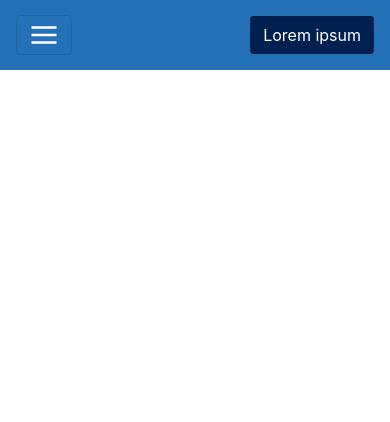
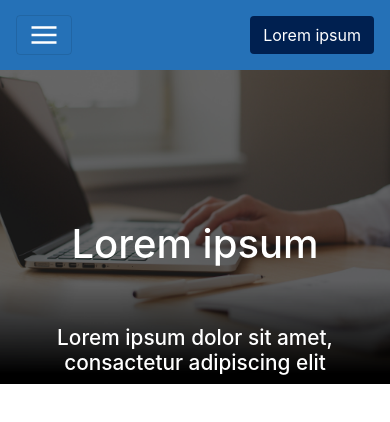
Before and after one commit to guivillar/treinamentoRaccoonFront, a plain HTML site: page index.html in a window 390 px wide. Drawn offline with nearby package versions, Linux system fonts and the light colour scheme.

Commit message:
Inicio sectio hero - v1.1.1

```diff
--- /dev/null
+++ b/css/hero.css
@@ -0,0 +1,46 @@
+
+
+.hero .div-hero{
+background-image: url("../assets/Grupo\ 52.png");
+height: 50%;
+background-position: center;
+background-repeat: no-repeat;
+background-size: cover;
+position: relative;
+}
+
+
+@media only screen and (min-width: 1441px) {
+    .hero .div-hero{
+    background-image: url("../assets/Grupo\ 52@2x.png");
+    height: 50%;
+    background-position: center;
+    background-repeat: no-repeat;
+    background-size: cover;
+    position: relative;
+    }
+}
+
+@media only screen and (max-width:991px){
+    .hero .div-hero h2{
+        padding-top: 50px;
+        font-size: 1.3em;
+        padding-left: 25px;
+        padding-right: 25px;
+    }
+
+    .hero .div-hero{
+    display: flex;
+    flex-direction: column;
+    align-items: center;
+    align-content: center;
+    color: white;
+    text-align: center;
+    }
+}
+
+
+
+.hero .div-hero h1{
+    padding-top: 150px;
+}
--- a/index.html
+++ b/index.html
@@ -5,6 +5,7 @@
         <meta charset="UTF-8">
         <meta name="viewport" content="width=device-width, initial-scale=1">
         <link rel="stylesheet" href="css/header.css">
+        <link rel="stylesheet" href="css/hero.css">
         <link rel="stylesheet" href="https://cdn.jsdelivr.net/npm/bootstrap@4.5.3/dist/css/bootstrap.min.css" integrity="sha384-TX8t27EcRE3e/ihU7zmQxVncDAy5uIKz4rEkgIXeMed4M0jlfIDPvg6uqKI2xXr2" crossorigin="anonymous">
         <script src="https://code.jquery.com/jquery-3.5.1.slim.min.js" integrity="sha384-DfXdz2htPH0lsSSs5nCTpuj/zy4C+OGpamoFVy38MVBnE+IbbVYUew+OrCXaRkfj" crossorigin="anonymous"></script>
         <script src="https://cdn.jsdelivr.net/npm/bootstrap@4.5.3/dist/js/bootstrap.bundle.min.js" integrity="sha384-ho+j7jyWK8fNQe+A12Hb8AhRq26LrZ/JpcUGGOn+Y7RsweNrtN/tE3MoK7ZeZDyx" crossorigin="anonymous"></script>
@@ -28,10 +29,16 @@
                         <li class="nav-item">
                             <a class="nav-link" href="#">Lorem ipsum</a>
                         </li>
-                </ul>
+                    </ul>
                 </div>
                 <button class="btn my-2 my-sm-0">Lorem ipsum</button>
             </nav>
         </section>
+        <section class="hero">
+            <div class="div-hero">
+                <h1>Lorem ipsum</h1>
+                <h2>Lorem ipsum dolor sit amet, consactetur adipiscing elit</h2>
+            </div>
+        </section>
     </body>
 </html>
```
